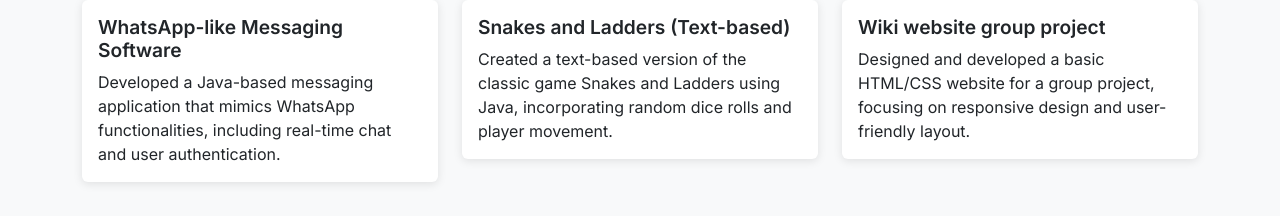
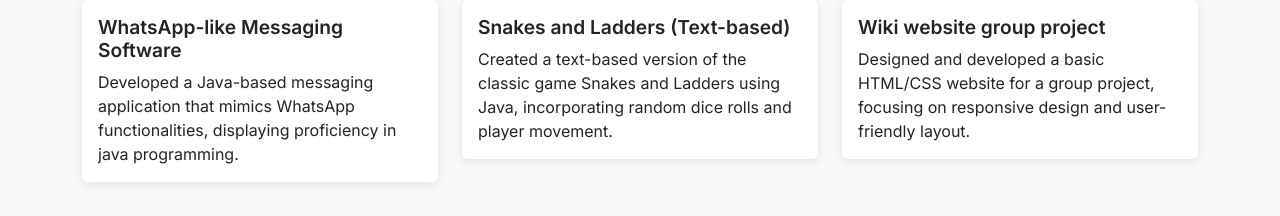
Before and after one commit to Theoshort/Portfolio, a plain HTML site: page index.html in a window 1280 px wide. Shown: the part 1221-1437 px from the top of the page. Drawn offline with nearby package versions, Linux system fonts and the light colour scheme.

Commit message:
Update index.html
altered text for projects a little

```diff
--- a/index.html
+++ b/index.html
@@ -174,7 +174,7 @@
                     <div class="card">
                         <div class="card-body">
                             <h5 class="card-title">WhatsApp-like Messaging Software</h5>
-                            <p class="card-text">Developed a Java-based messaging application that mimics WhatsApp functionalities, including real-time chat and user authentication.</p>
+                            <p class="card-text">Developed a Java-based messaging application that mimics WhatsApp functionalities, displaying proficiency in java programming.</p>
                         </div>
                     </div>
                 </div>
```
